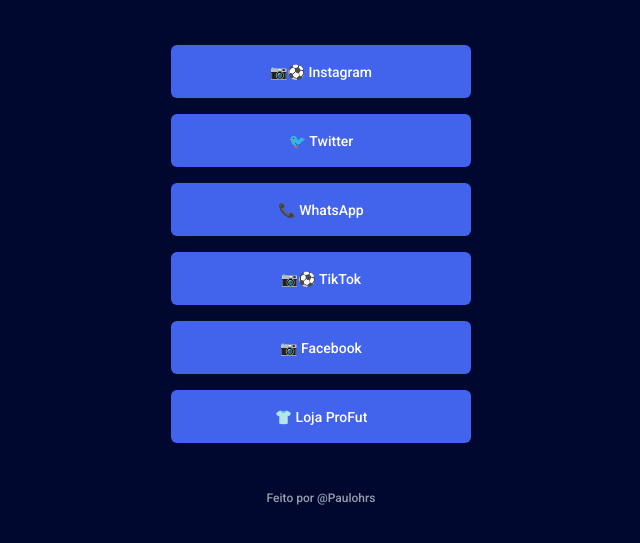
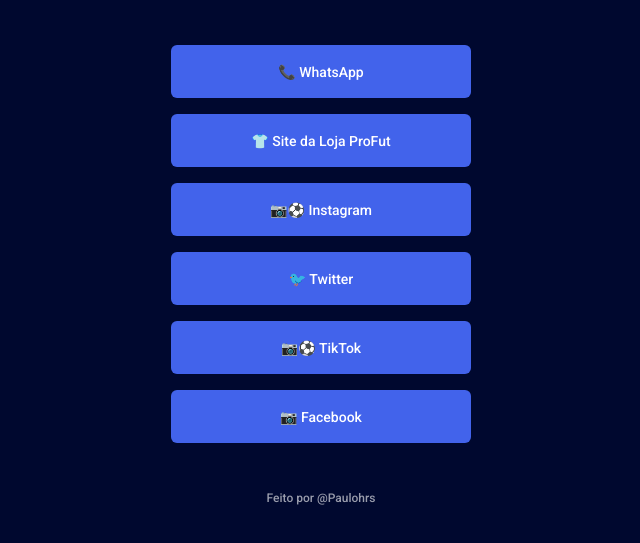
Before and after one commit to Paulohrs01/LojaProFut-Bio, a plain HTML site: page index.html in a window 1280 px wide. Shown: the part 299-842 px from the top of the page, without its empty margins (319-959 px from the left). Drawn offline with Linux system fonts and the light colour scheme.

Commit message:
coloquei wpp e loja em primeiros

```diff
--- a/index.html
+++ b/index.html
@@ -23,23 +23,29 @@
 
     <ul>
       <li>
+        <a href="https://wa.me/message/OGI67LEM3NGPG1" target="_blank"> 📞 WhatsApp</a>
+      </li>
+
+      <li>
+        <a href="https://lojaprofut.catalog.yampi.io/" target="_blank">👕 Site da Loja ProFut</a>
+      </li>
+
+      <li>
         <a href="https://www.instagram.com/lojaprofut/" target="_blank">📷⚽ Instagram</a>
       </li>
+
       <li>
         <a href="https://twitter.com/lojaprofut/" target="_blank">🐦 Twitter</a>
       </li>
-      <li>
-        <a href="https://wa.me/message/OGI67LEM3NGPG1" target="_blank"> 📞 WhatsApp</a>
-      </li>
+
       <li>
         <a href="https://www.tiktok.com/@lojaprofut?lang=pt-BR" target="_blank">📷⚽ TikTok</a>
       </li>
+
       <li>
         <a href="https://www.facebook.com/profile.php?id=100086602752509" target="_blank">📷 Facebook</a>
       </li>
-      <li>
-        <a href="https://lojaprofut.catalog.yampi.io/" target="_blank">👕 Loja ProFut</a>
-      </li>
+
     </ul>
 
     <footer>
```
